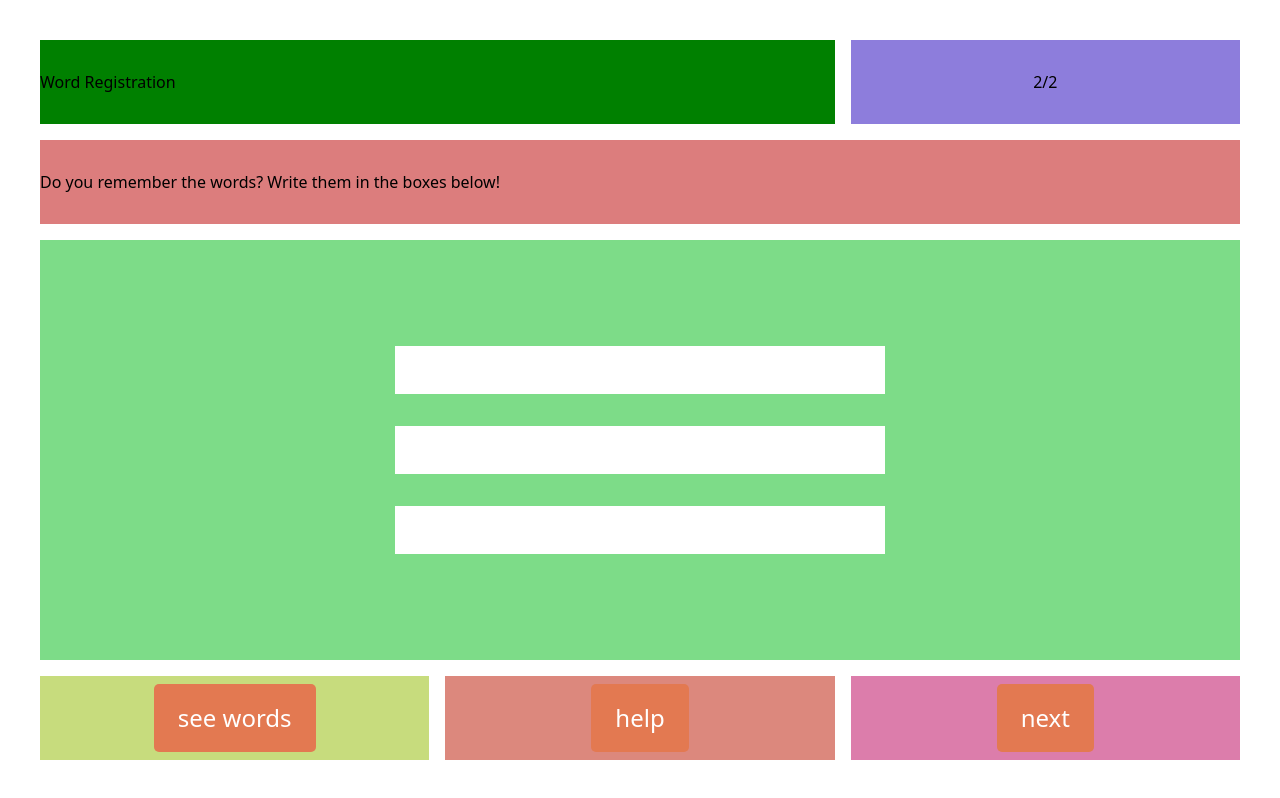
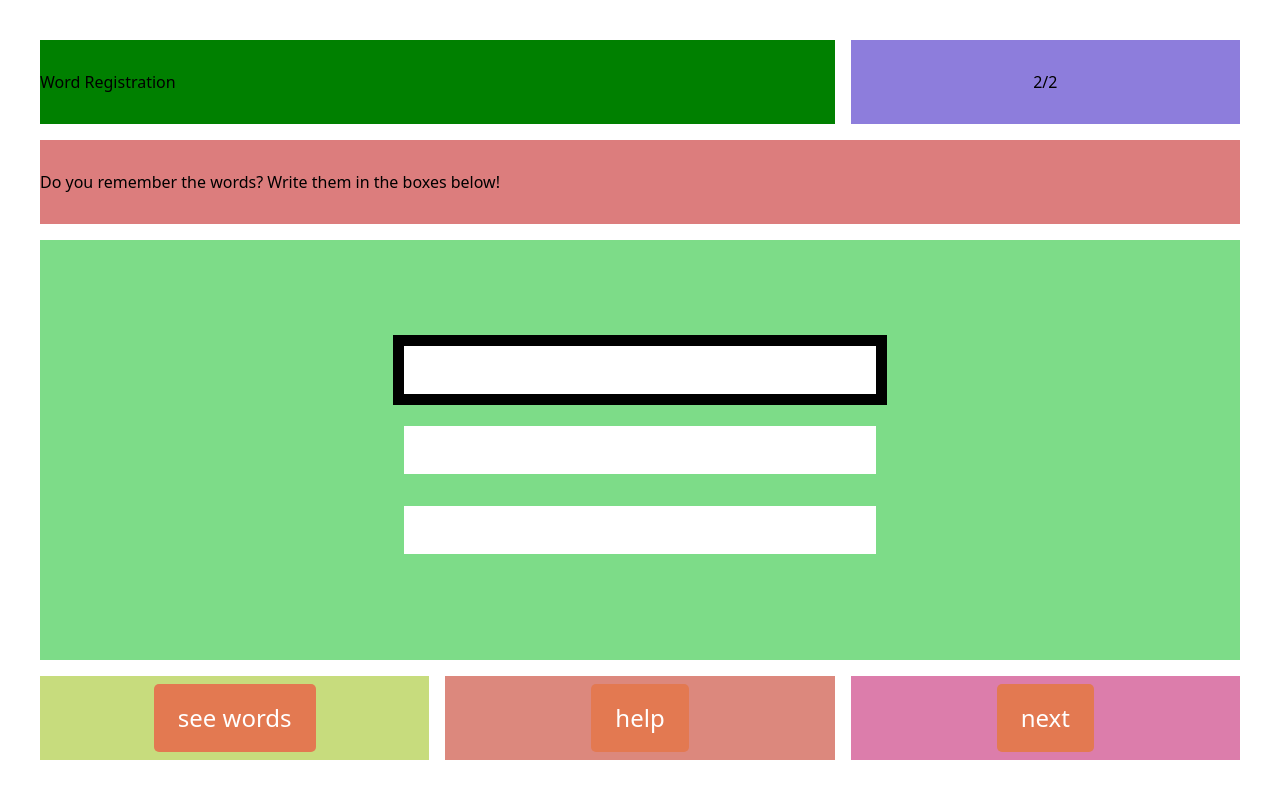
Before and after one commit to ntnon/svelte-cog, a SvelteKit app: page / in a window 1280 px wide. Both pictures are taken after a click on the button "help". Built offline with nearby package versions, Linux system fonts and the light colour scheme.

Commit message:
minor improvements

```diff
--- a/src/app.css
+++ b/src/app.css
@@ -8,13 +8,10 @@
     text-align: center;
     margin: 2vh;
     gap: 2rem;
-
 }
 
 .input-field {
     background-color: #f4ebec;
-
-
     text-align: center;
 }
 
@@ -89,6 +86,12 @@
     background-color: green;
 }
 
+input:focus {
+    outline: solid 0.5rem #000000;
+    animation: pulse 2s infinite;
+    z-index: 4;
+}
+
 .highlight {
     outline: solid 0.5rem #000000;
     animation: pulse 2s infinite;
--- a/src/components/Clock.svelte
+++ b/src/components/Clock.svelte
@@ -13,6 +13,7 @@
 <span class="size-full flex justify-center" bind:this={container}>
 	<span
 		class="absolute clock flex justify-center items-center"
+		id="clock"
 		style="width: {size}px; height: {size}px"><slot /></span
 	>
 </span>
--- a/src/components/pages/Recall.svelte
+++ b/src/components/pages/Recall.svelte
@@ -25,7 +25,7 @@
 			text: '0/1'
 		},
 		info: {
-			text: 'Do you recall the words? Write them in the boxes below!'
+			text: 'Do you recall the words from earlier? Write them in the boxes below!'
 		},
 		main: {
 			component: WordRecallTask
--- a/src/components/tasks/WordRecallTask.svelte
+++ b/src/components/tasks/WordRecallTask.svelte
@@ -7,17 +7,36 @@
 	const appState = getAppState();
 	let guesses: IResettableStore<string[]> = appState.recallGuesses;
 
+	interface data {
+		guesses: {
+			[key: number]: {
+				value: string;
+				correct: boolean;
+			};
+		};
+	}
+
 	let words: Writable<string[]> = appState.words;
 
 	const nextField = () => {
-		console.log('next field');
-		console.log();
-		let openField = $guesses.findIndex((v) => v === '') ?? 0;
-		return Math.max(openField, 0);
+		for (let i = 0; i < $words.length; i++) {
+			if ($guesses[i] === '' || $guesses[i] === undefined) {
+				currentFieldIndex = i;
+				break;
+			}
+		}
 	};
 
-	let activeInputField: number = nextField();
-	const inputFields: HTMLInputElement[] = [];
+	let currentFieldIndex: number = 0;
+	let inputFields: { [key: number]: HTMLInputElement } = {};
+
+	$: if (inputFields) {
+		console.log(inputFields);
+		nextField();
+	}
+	$: if (inputFields[currentFieldIndex]) {
+		inputFields[currentFieldIndex].focus();
+	}
 
 	// const calculateScore = () => {
 	// 	let correctGuesses = Array.from(new Set($guesses as string[])).filter((v) =>
@@ -37,18 +56,9 @@
 		let validatedInput = validateInput(input) ? input.toLowerCase() : '';
 		$guesses[index] = validatedInput;
 	};
-
-	const handleFoucs = (e: Event, index: number) => {
-		const target = e.target as HTMLInputElement;
-		//if the input is correct, automatically "activate" the next input
-		activeInputField = index;
-	};
-	const isCorrect = (index: number) => {
-		return $words.includes($guesses[index]) && new Set($guesses).size === $guesses.length;
-	};
 </script>
 
-<span class="flex flex-col words">
+<ul class="flex flex-col words">
 	{#each $words as guess, index}
 		<input
 			bind:this={inputFields[index]}
@@ -56,18 +66,18 @@
 				{$words.includes($guesses[index]) && new Set($guesses).size === $guesses.length
 				? 'correct'
 				: 'incorrect'}
-				text-center"
+				text-center
+			"
 			type="text"
 			value={$guesses[index] ?? ''}
 			on:input={(e) => handleInput(e, index)}
-			on:focus={(e) => handleFoucs(e, index)}
 		/>
 	{/each}
-</span>
+</ul>
 <svelte:window
 	on:keydown={(e) => {
 		if (e.key === 'Enter') {
-			nextField();
+			currentFieldIndex = (currentFieldIndex + 1) % $words.length;
 		}
 	}}
 />
@@ -78,4 +88,7 @@
 
 		background-color: green;
 	}
+	.incorrect {
+		font-style: italic;
+	}
 </style>
```
